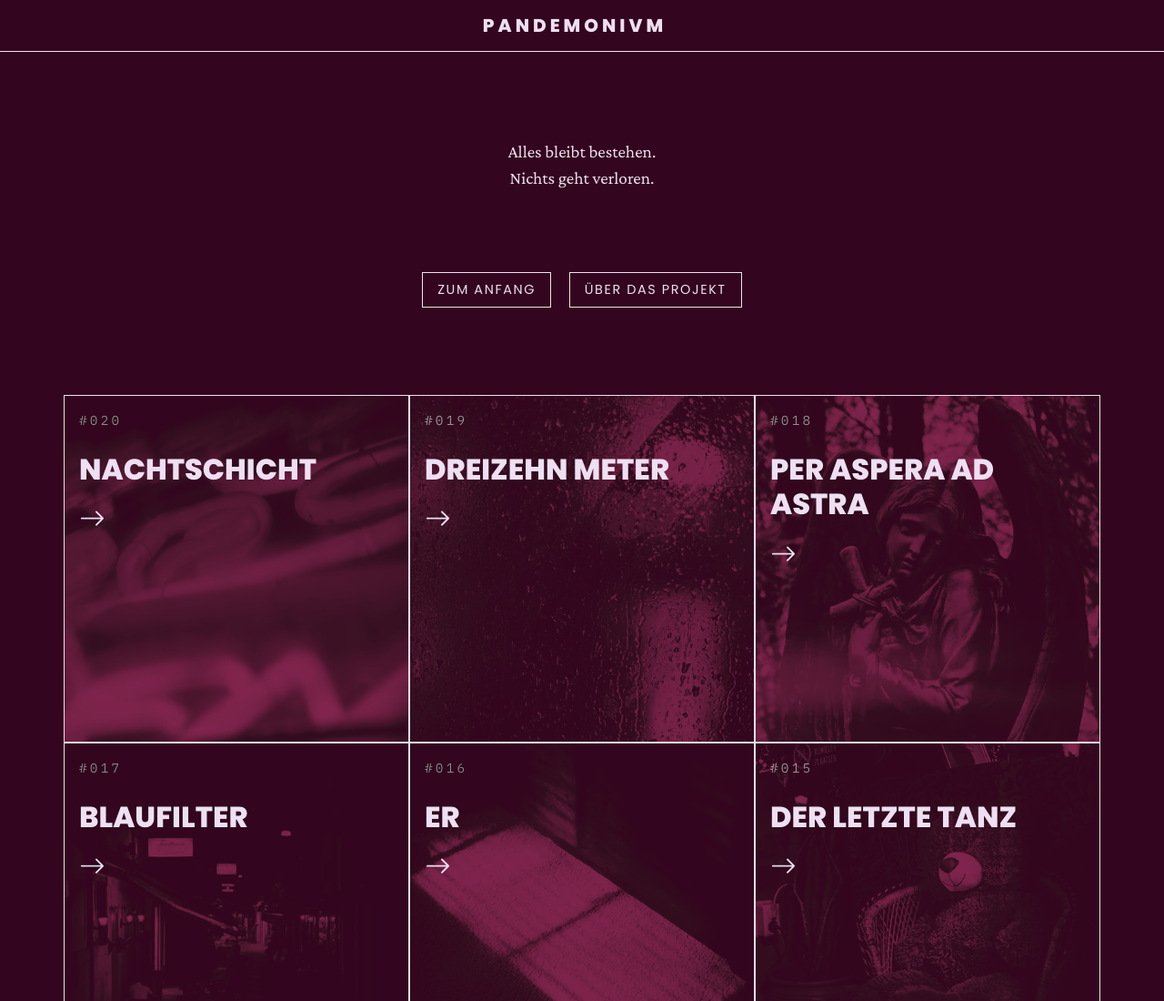
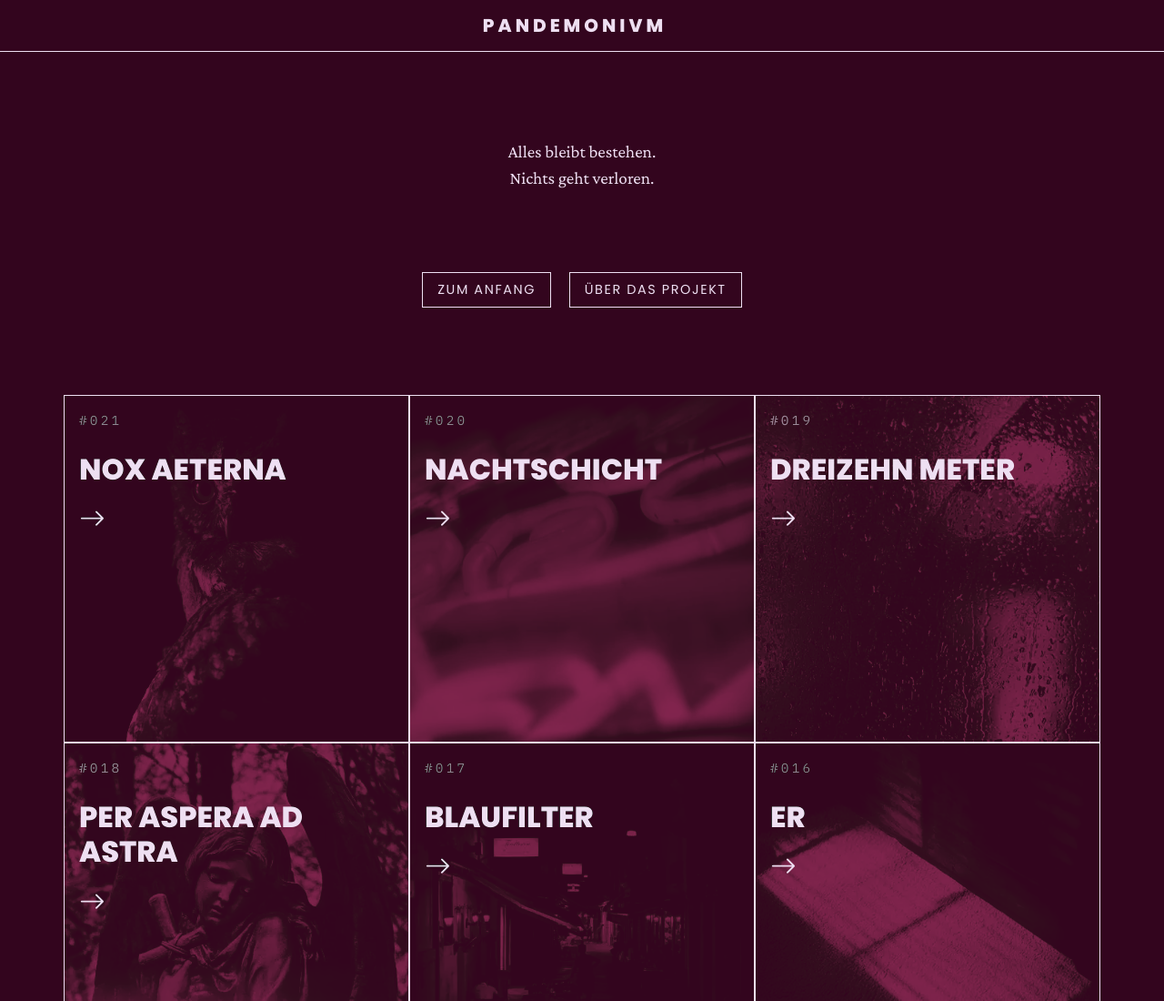
Before and after one commit to Pandemonivm/Pandemonivm.github.io, a plain HTML site: page index.html in a window 1280 px wide. Shown: the top 1100 px of the page at 91% size. Drawn offline with nearby package versions, Linux system fonts and the light colour scheme.

Commit message:
Update index.html

```diff
--- a/index.html
+++ b/index.html
@@ -46,6 +46,15 @@
 
 <div class="container">
   <div class="row row-cols-1 row-cols-md-2 row-cols-lg-3 gx-0">
+    <div class="col-md-6 col-lg-4">
+      <a href="021.html"><div class="box duotone brighten" style="background-image: url('img/021.webp')" aria-label="Uhu">
+        <div class="snippet">
+          <p class="count">#021</p>
+          <h2>Nox Aeterna</h2>
+          <i class="snippeticon bi bi-arrow-right"></i>
+        </div>
+      </div></a>
+    </div>
     <div class="col-md-6 col-lg-4">
       <a href="020.html"><div class="box duotone brighten" style="background-image: url('img/020.webp')" aria-label="Neonschriftzug">
         <div class="snippet">
```
